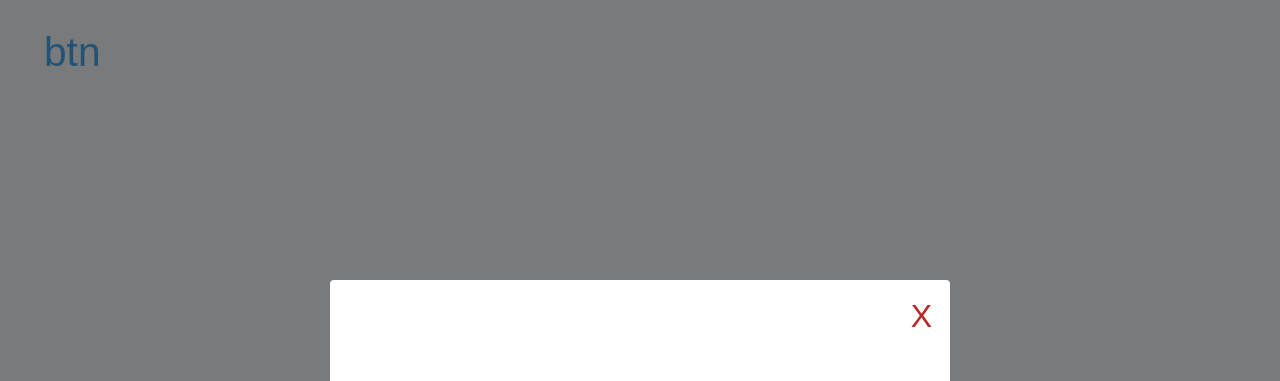
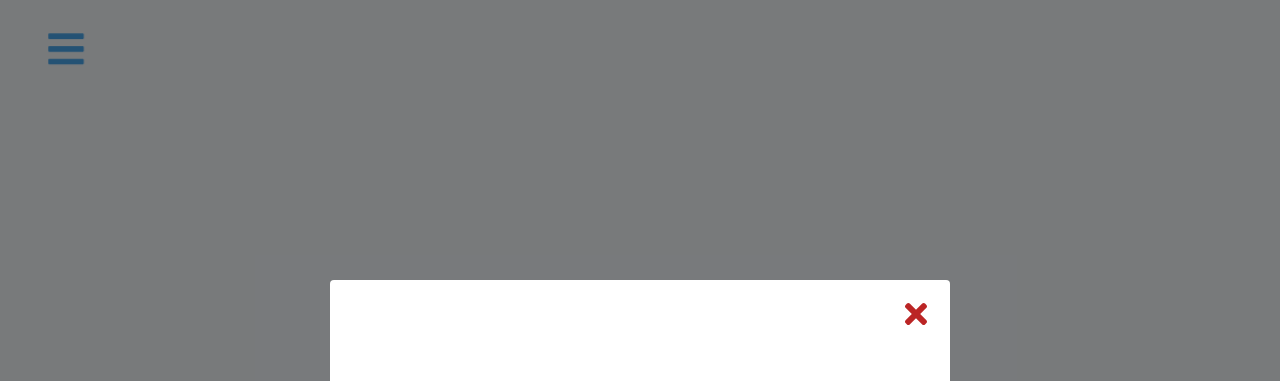
Before and after one commit to xthazudp/React-Sidebar-Modal, a React (Create React App) app: page / in a window 1280 px wide. Shown: the top 381 px of the page. Built offline with nearby package versions, Linux system fonts and the light colour scheme.

Commit message:
react-icon setup

```diff
--- a/package.json
+++ b/package.json
@@ -8,6 +8,7 @@
     "@testing-library/user-event": "^13.5.0",
     "react": "^18.2.0",
     "react-dom": "^18.2.0",
+    "react-icons": "^4.8.0",
     "react-scripts": "5.0.1",
     "web-vitals": "^2.1.4"
   },
--- a/src/Home.js
+++ b/src/Home.js
@@ -1,10 +1,12 @@
 import React, { useContext } from "react";
-// import { FaBars } from 'react-icons/fa'
+import { FaBars } from "react-icons/fa";
 
 const Home = () => {
   return (
     <main>
-      <button className="sidebar-toggle">btn</button>
+      <button className="sidebar-toggle">
+        <FaBars />
+      </button>
       <button className="btn">Show Modal</button>
     </main>
   );
--- a/src/Modal.js
+++ b/src/Modal.js
@@ -1,11 +1,13 @@
 import React from "react";
-// import { FaTimes } from 'react-icons/fa'
+import { FaTimes } from "react-icons/fa";
 const Modal = () => {
   return (
     <div className={`modal-overlay show-modal`}>
       <div className="modal-container">
         <h3>Modal Content</h3>
-        <button className="close-modal-btn">X</button>
+        <button className="close-modal-btn">
+          <FaTimes />
+        </button>
       </div>
     </div>
   );
--- a/src/Sidebar.js
+++ b/src/Sidebar.js
@@ -1,6 +1,6 @@
 import React from "react";
 import logo from "./logo.svg";
-// import { FaTimes } from 'react-icons/fa'
+import { FaTimes } from 'react-icons/fa'
 import { social, links } from "./data";
 
 const Sidebar = () => {
--- a/src/data.js
+++ b/src/data.js
@@ -1,46 +1,46 @@
 import React from "react";
-// import {
-//   FaBehance,
-//   FaFacebook,
-//   FaLinkedin,
-//   FaTwitter,
-//   FaSketch,
-//   FaHome,
-//   FaUserFriends,
-//   FaFolderOpen,
-//   FaCalendarAlt,
-//   FaWpforms,
-// } from 'react-icons/fa';
+import {
+  FaBehance,
+  FaFacebook,
+  FaLinkedin,
+  FaTwitter,
+  FaSketch,
+  FaHome,
+  FaUserFriends,
+  FaFolderOpen,
+  FaCalendarAlt,
+  FaWpforms,
+} from "react-icons/fa";
 export const links = [
   {
     id: 1,
     url: "/",
     text: "home",
-    // icon: <FaHome />,
+    icon: <FaHome />,
   },
   {
     id: 2,
     url: "/team",
     text: "team",
-    // icon: <FaUserFriends />,
+    icon: <FaUserFriends />,
   },
   {
     id: 3,
     url: "/projects",
     text: "projects",
-    // icon: <FaFolderOpen />,
+    icon: <FaFolderOpen />,
   },
   {
     id: 4,
     url: "/calendar",
     text: "calendar",
-    // icon: <FaCalendarAlt />,
+    icon: <FaCalendarAlt />,
   },
   {
     id: 5,
     url: "/documents",
     text: "documents",
-    // icon: <FaWpforms />,
+    icon: <FaWpforms />,
   },
 ];
 
```
Also changed, not shown: 1 other file (tests, documents, lock files or other folders).
